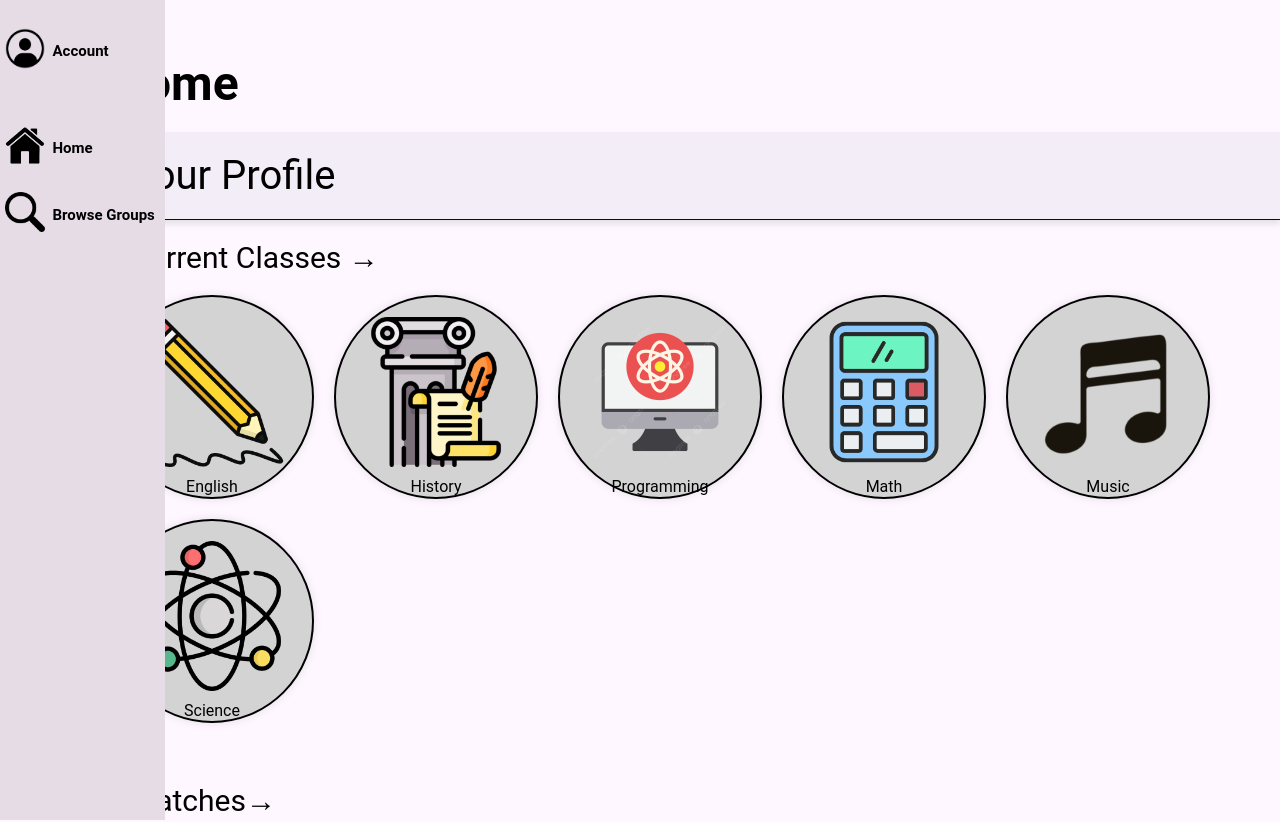
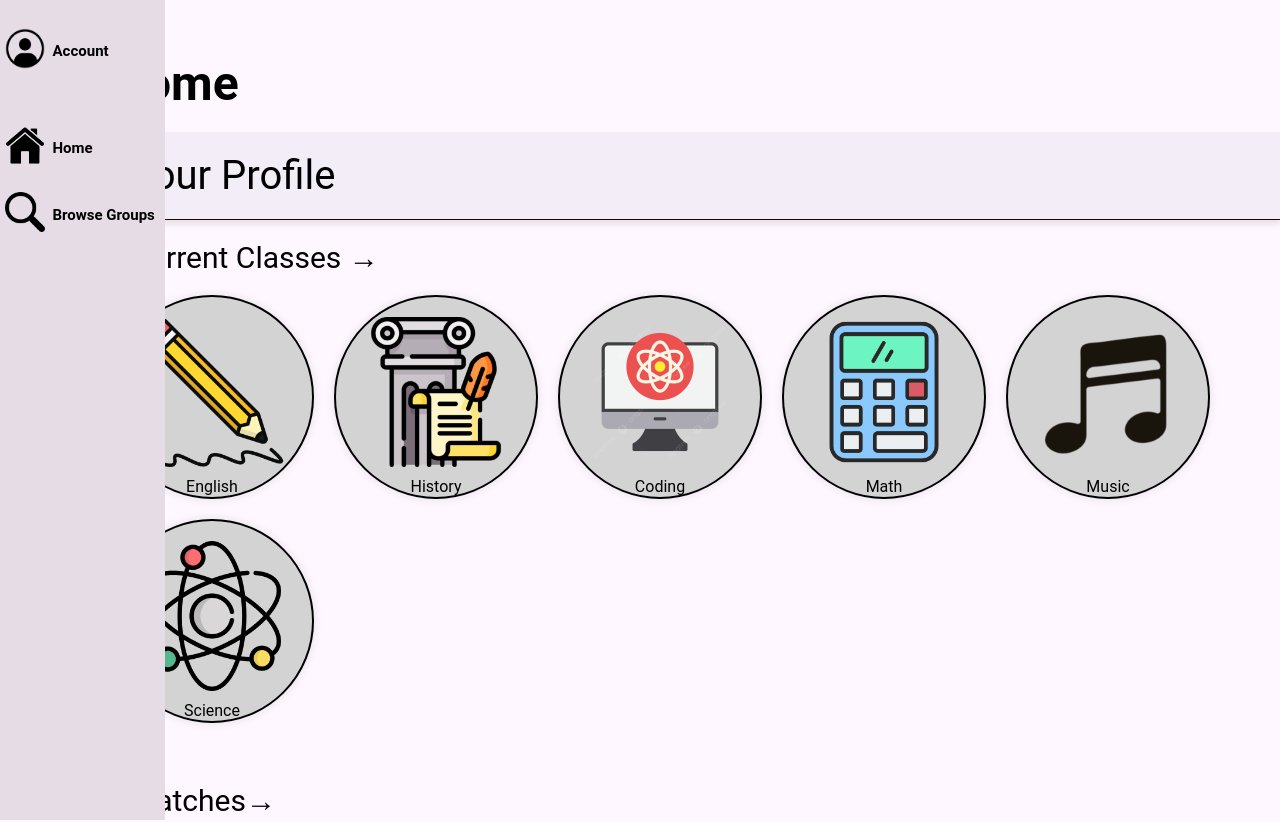
Before and after one commit to hughmathimati/TerpMatchGroup, a React (Vite) app: page / in a window 1280 px wide. Shown: the top 822 px of the page. Built offline with nearby package versions, Linux system fonts and the light colour scheme.

Commit message:
class renamed

```diff
--- a/src/Home/Home.jsx
+++ b/src/Home/Home.jsx
@@ -38,7 +38,7 @@ const course_Names = [
 const class_names = [
   'English',
   'History',
-  'Programming',
+  'Coding',
   'Math',
   'Music',
   'Science'
```
